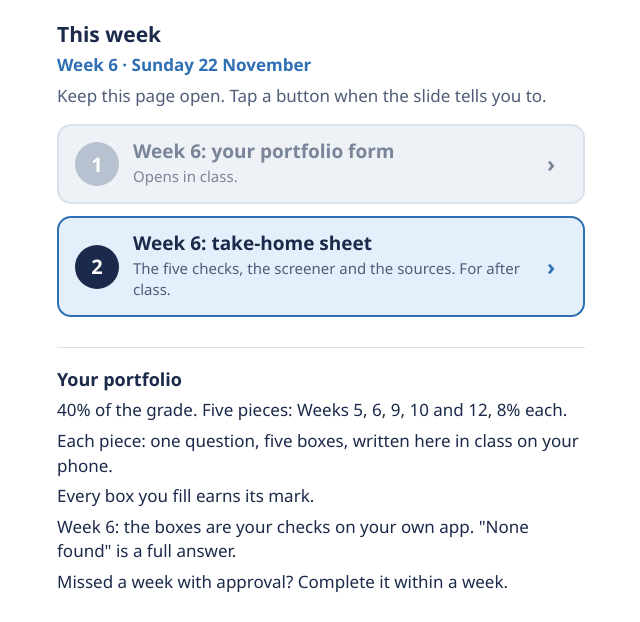
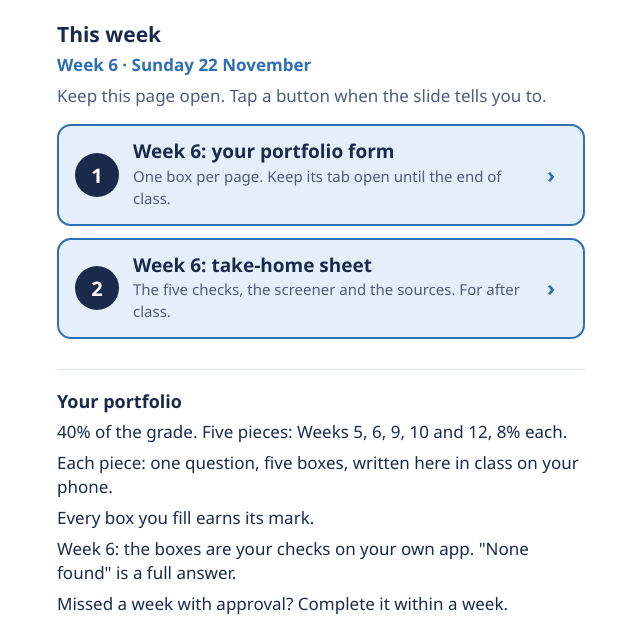
Before and after one commit to beperlman/psy524, a plain HTML site: page index.html in a window 1280 px wide. Shown: the part 128-750 px from the top of the page, without its empty margins (319-959 px from the left). Drawn offline with Linux system fonts and the light colour scheme.

Commit message:
Week 6: portfolio form link

```diff
--- a/index.html
+++ b/index.html
@@ -89,11 +89,11 @@
     <ol class="links">
       <!-- A button without a link yet: <span class="btn off" aria-disabled="true"> ... </span>, sub text "Opens in class." -->
       <li>
-        <span class="btn off" aria-disabled="true">
+        <a class="btn" href="https://huji.questionpro.eu/t/AB3u44JZB3wxAe" target="_blank" rel="noopener">
           <span class="num">1</span>
-          <span><span class="label">Week 6: your portfolio form</span><span class="sub">Opens in class.</span></span>
+          <span><span class="label">Week 6: your portfolio form</span><span class="sub">One box per page. Keep its tab open until the end of class.</span></span>
           <span class="arrow" aria-hidden="true">›</span>
-        </span>
+        </a>
       </li>
       <li>
         <a class="btn" href="w6/take-home.html" target="_blank" rel="noopener">
```
